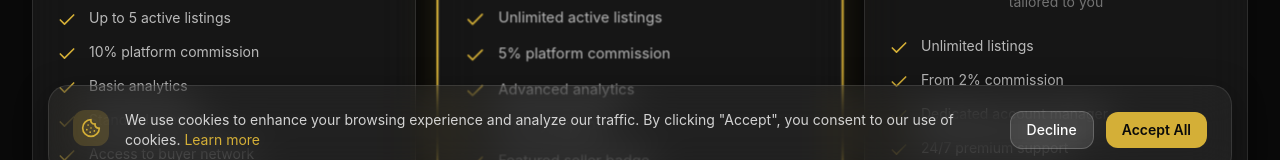
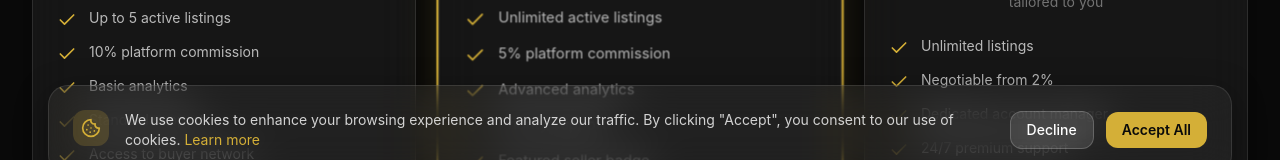
Before and after one commit to LoadifyMarketLTD/loadifymarket.co.uk, a React (Vite) app: page /pricing in a window 1280 px wide. Shown: the part 609-769 px from the top of the page. Built offline with nearby package versions, Linux system fonts and the light colour scheme; no server answers.

Commit message:
Improve pricing copy clarity based on code review feedback
Co-authored-by: LoadifyMarketLTD <221218390+LoadifyMarketLTD@users.noreply.github.com>

```diff
--- a/src/pages/PricingPage.tsx
+++ b/src/pages/PricingPage.tsx
@@ -45,7 +45,7 @@ export default function PricingPage() {
       icon: Crown,
       features: [
         'Unlimited listings',
-        'From 2% commission',
+        'Negotiable from 2%',
         'Dedicated account manager',
         '24/7 premium support',
         'Custom integrations',
```
